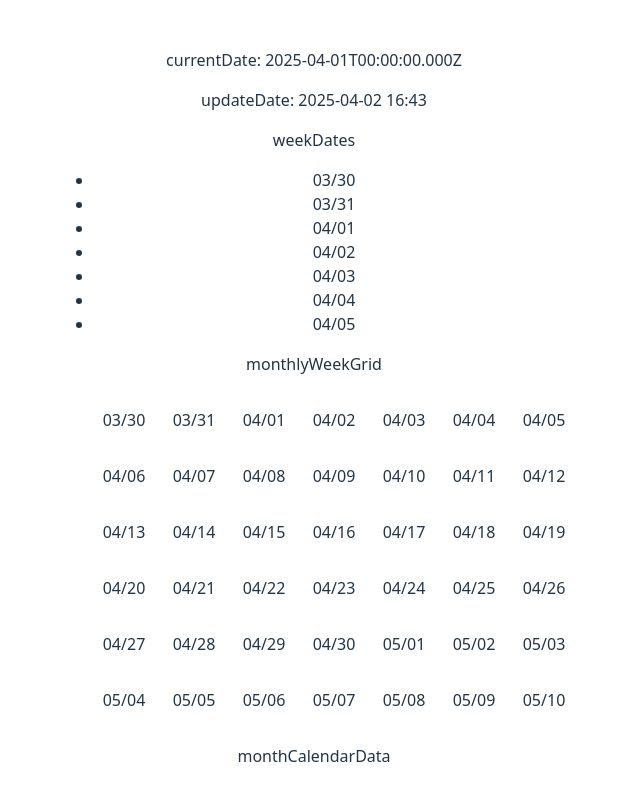
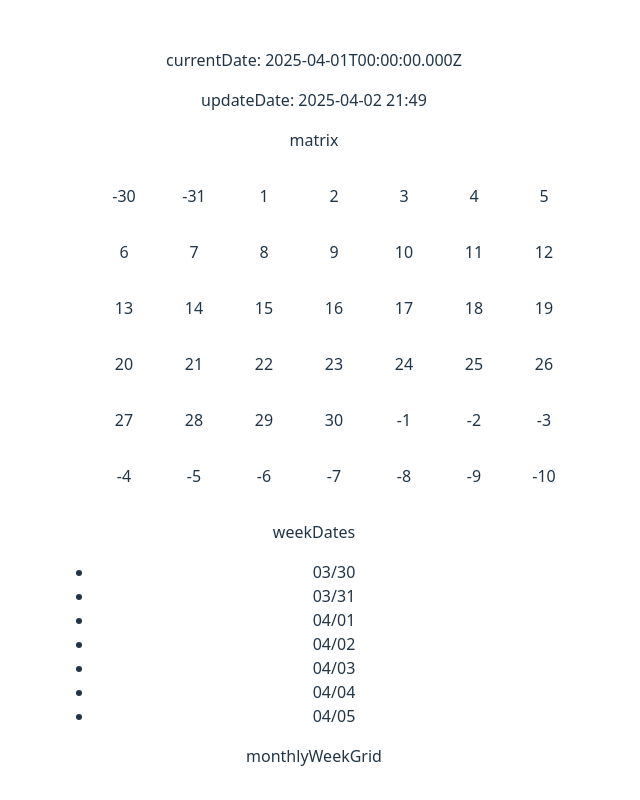
Before and after one commit to poiu03290/react-custom-calendars-project, a React (Vite) app: page / in a window 1280 px wide. Shown: the top 800 px of the page, without its empty margins (326-966 px from the left). Built offline with nearby package versions, Linux system fonts and the light colour scheme.

Commit message:
feat: matrix 추가

```diff
--- a/src/App.tsx
+++ b/src/App.tsx
@@ -2,16 +2,40 @@ import "./App.css";
 import { MonthCalendar, WeekCalendar } from "./lib";
 
 function App() {
-  const { weekDates, monthlyWeekGrid, currentDate } = WeekCalendar({
+  const { weekDates, monthlyWeekGrid, currentDate, matrix } = WeekCalendar({
     type: "MM/dd",
   });
-  const { monthCalendarData } = MonthCalendar({ type: "MM/dd" });
+  const { monthCalendarData } = MonthCalendar({
+    type: "MM/dd",
+  });
 
   return (
     <>
       <div>
         <p>currentDate: {currentDate}</p>
-        <p>updateDate: 2025-04-02 16:43</p>
+        <p>updateDate: 2025-04-02 21:49</p>
+        <div>
+          <p>matrix</p>
+          <ul>
+            {matrix.map((weeks, weekIndex) => (
+              <li
+                key={weekIndex}
+                style={{
+                  listStyle: "none",
+                  display: "flex",
+                  gap: "10px",
+                }}
+              >
+                {weeks.map((date, dateIndex) => (
+                  <p key={dateIndex} style={{ width: "60px" }}>
+                    {date}
+                  </p>
+                ))}
+              </li>
+            ))}
+          </ul>
+        </div>
+
         <div>
           <p>weekDates</p>
           <ul>
--- a/src/lib/MonthCalendar/index.tsx
+++ b/src/lib/MonthCalendar/index.tsx
@@ -31,7 +31,7 @@ const MonthCalendar = ({ type, initialDate }: MonthCalendarOptions) => {
   const [year, month] = currentDate.split("T")[0].split("-").map(Number);
 
   const calendarMatrix = useMemo(() => {
-    return createCalendarMatrix(year, month - 1);
+    return createCalendarMatrix(year, month - 1, type);
   }, [year, month]);
 
   const monthCalendarData = useMemo(() => {
--- a/src/lib/WeekCalendar/index.tsx
+++ b/src/lib/WeekCalendar/index.tsx
@@ -41,7 +41,7 @@ const WeekCalendar = ({ type, initialDate }: WeekCalendarOptions) => {
     prevMonthDates,
     nextMonthDates,
   } = useMemo(() => {
-    return createCalendarMatrix(year, month - 1, true);
+    return createCalendarMatrix(year, month - 1, type, true);
   }, [year, month]);
 
   const weekDates = useMemo(() => {
@@ -81,6 +81,7 @@ const WeekCalendar = ({ type, initialDate }: WeekCalendarOptions) => {
     moveToNext: () => moveWeek(1),
     moveToPrev: () => moveWeek(-1),
     moveToPeriod: moveWeek,
+    matrix,
   };
 };
 
--- a/src/lib/utils/createCalendarMatrix.ts
+++ b/src/lib/utils/createCalendarMatrix.ts
@@ -11,6 +11,7 @@ interface CalendarMatrix {
 export const createCalendarMatrix = (
   year: number,
   month: number,
+  type: string,
   includeAdjacentMonths: boolean = false
 ): CalendarMatrix => {
   // month는 0-based (0: 1월, 11: 12월)
@@ -53,7 +54,7 @@ export const createCalendarMatrix = (
           const fullDate = new Date(
             Date.UTC(prevYear, adjustedPrevMonth, prevDate)
           );
-          prevMonthDates[prevDate] = format(fullDate, "yyyy-MM-dd");
+          prevMonthDates[prevDate] = format(fullDate, type);
         }
       } else if (date <= lastDate) {
         // 현재 달의 날짜
@@ -65,7 +66,7 @@ export const createCalendarMatrix = (
           const fullDate = new Date(
             Date.UTC(nextYear, adjustedNextMonth, nextMonthDate)
           );
-          nextMonthDates[nextMonthDate] = format(fullDate, "yyyy-MM-dd");
+          nextMonthDates[nextMonthDate] = format(fullDate, type);
         }
         nextMonthDate++;
       }
```
